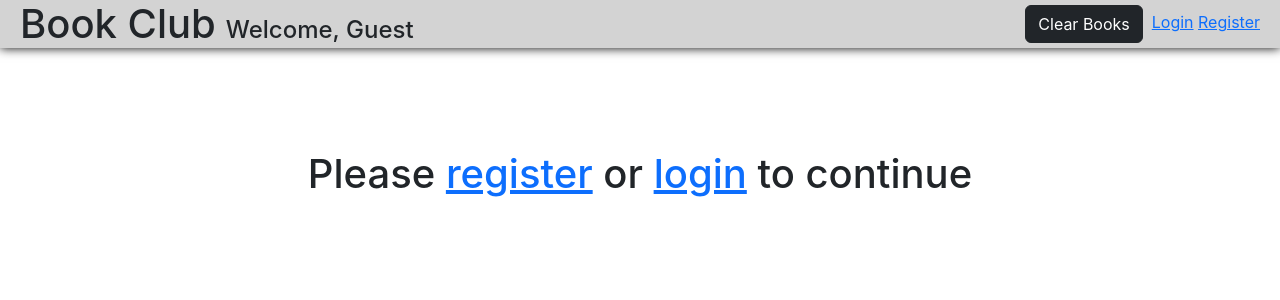
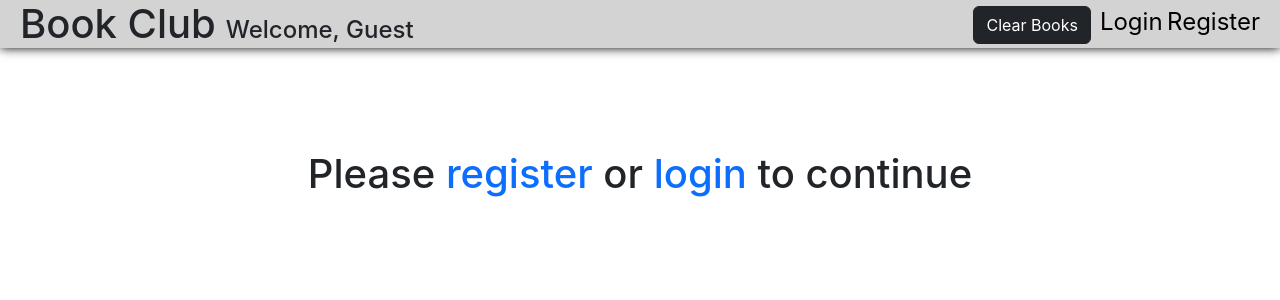
Before and after one commit to tylerwertman/bookClub, a React (Create React App) app in the folder client/: page / in a window 1280 px wide. Shown: the top 300 px of the page. Built offline with nearby package versions, Linux system fonts and the light colour scheme.

Commit message:
just need to private dash?

```diff
--- a/client/src/App.css
+++ b/client/src/App.css
@@ -66,10 +66,16 @@ nav ul {
   list-style: none;
   gap: 50px
 }
-nav ul a {
+nav ul a, nav a {
   text-decoration: none;
+  color: black;
+  font-size: 1.5rem;
 }
 
 .hide {
   display: none;
 }
+
+a {
+  text-decoration: none;
+}
--- a/client/src/App.js
+++ b/client/src/App.js
@@ -19,6 +19,8 @@ function App() {
   const [welcome, setWelcome] = useState()
   const [count, setCount] = useState(0)
   const [user, setUser] = useState()
+  const [favoritedBy, setFavoritedBy] = useState([])
+  const [booksFavorited, setBooksFavorited] = useState([])
   const cookieValue = Cookies.get('userToken');
 
   useEffect(() => {
@@ -28,6 +30,7 @@ function App() {
     if(cookieValue){
       setWelcome(jwtdecode(cookieValue).firstName + " " + jwtdecode(cookieValue).lastName)
       setUser(jwtdecode(cookieValue))
+      console.log(jwtdecode(cookieValue))
       setLoggedIn(true)
     }else{
       setWelcome("Guest")
@@ -36,14 +39,14 @@ function App() {
   // console.log(`user`, user)
   return (
     <div className="App">
-      <Nav cookieValue={cookieValue} user={user} setUser={setUser} welcome={welcome} setWelcome={setWelcome} loggedIn={loggedIn} setLoggedIn={setLoggedIn} count={count} setCount={setCount}/>
+      <Nav cookieValue={cookieValue} user={user} setUser={setUser} welcome={welcome} setWelcome={setWelcome} loggedIn={loggedIn} setLoggedIn={setLoggedIn} count={count} setCount={setCount} booksFavorited={booksFavorited} setBooksFavorited={setBooksFavorited}/>
       <Routes>
         <Route path="/" element={<Home/>}/>
-        <Route path="/dashboard" element={<Dashboard cookieValue={cookieValue} user={user} count={count} setCount={setCount}/>}/>
+        <Route path="/dashboard" element={<Dashboard cookieValue={cookieValue} user={user} count={count} setCount={setCount} favoritedBy={favoritedBy} setFavoritedBy={setFavoritedBy} booksFavorited={booksFavorited} setBooksFavorited={setBooksFavorited}/>}/>
         <Route path="/login" element={<LoginForm count={count} setCount={setCount} setWelcome={setWelcome} cookieValue={cookieValue} />}/>
         <Route path="/register" element={<RegisterForm count={count} setCount={setCount}/>}/>
-        <Route path="/books/:id" element={<BookDetail welcome={welcome} user={user}/>}/>
-        <Route path="/users/:id" element={<UserDetail welcome={welcome} setWelcome={setWelcome} count={count} setCount={setCount} user={user} setLoggedIn={setLoggedIn}/>}/>
+        <Route path="/books/:id" element={<BookDetail welcome={welcome} user={user} favoritedBy={favoritedBy} setFavoritedBy={setFavoritedBy} booksFavorited={booksFavorited} setBooksFavorited={setBooksFavorited}/>}/>
+        <Route path="/users/:id" element={<UserDetail welcome={welcome} setWelcome={setWelcome} count={count} setCount={setCount} user={user} setLoggedIn={setLoggedIn} booksFavorited={booksFavorited} setBooksFavorited={setBooksFavorited}/>}/>
         <Route path="/books/:id/edit" element={<EditBook/>}/>
         <Route path="/users/undefined" element={<UserNotFound/>}/>
         <Route path="*" element={<NotFound/>}/>
--- a/client/src/components/BookDetail.jsx
+++ b/client/src/components/BookDetail.jsx
@@ -3,12 +3,10 @@ import axios from 'axios'
 import {useParams, useNavigate} from 'react-router-dom'
 
 const BookDetail = (props) => {
-    const {welcome, user} = props
+    const {welcome, user, favoritedBy, setFavoritedBy, booksFavorited, setBooksFavorited} = props
     const {id} = useParams()
     const navigate = useNavigate();
     const [oneBook, setOneBook] = useState({})
-    const [favoritedBy, setFavoritedBy] = useState([])
-    const [booksFavorited, setBooksFavorited] = useState([])
     const [filteredFavs, setFilteredFavs] = useState([])
     const hideFav = "btn btn-success"
     const hideUnfav = "btn btn-danger"
@@ -19,7 +17,7 @@ const BookDetail = (props) => {
         .then(res=>{
             setOneBook(res.data.book)
             setFavoritedBy([...res.data.book.favoritedBy])
-            console.log(`bDetail favoritedBy`, res.data.book.favoritedBy)
+            // console.log(`bDetail favoritedBy`, res.data.book.favoritedBy)
             // console.log(`useeffect booksFavorited res`, res.data.book)
             // console.log(`useeffect favs`, favoritedBy)
 
@@ -48,7 +46,7 @@ const BookDetail = (props) => {
         // console.log(oneBook)
         console.log(user)
         if(!favoritedBy?.includes(welcome)){
-            console.log(`favorite fn 1`, favoritedBy)
+            // console.log(`favorite fn 1`, favoritedBy)
             favoritedBy?.push(welcome)
 
             //put to books object
@@ -61,7 +59,7 @@ const BookDetail = (props) => {
             console.log(`book favorite fn 2`, favoritedBy)
 
             // put to user object
-            axios.put(`http://localhost:8000/api/users/${user._id}`, {booksFavorited: booksFavorited})
+            axios.put(`http://localhost:8000/api/users/${user?._id}`, {booksFavorited: booksFavorited})
             .then(res=>{
                 console.log(`user fav success?`, `favorites`, booksFavorited)
             })
--- a/client/src/components/Dashboard.jsx
+++ b/client/src/components/Dashboard.jsx
@@ -9,13 +9,12 @@ import jwtdecode from 'jwt-decode'
 // adding consecutive books makes consecutive favs...fix that.
 
 const Dashboard = (props) => {
-    const {cookieValue, user, count, setCount} = props
+    const {cookieValue, user, count, setCount, favoritedBy, setFavoritedBy, booksFavorited, setBooksFavorited} = props
     const navigate = useNavigate();
     const [bookList, setBookList] = useState([])
     const [oneBook, setOneBook] = useState({title: "", author: ""})
     const [errors, setErrors] = useState({})
-    const [favoritedBy, setFavoritedBy] = useState([])
-    const [booksFavorited, setBooksFavorited] = useState([])
+
 
     useEffect(() => {
         axios.get(`http://localhost:8000/api/books`)
@@ -47,7 +46,7 @@ const Dashboard = (props) => {
 
             // after posting book to DB, set the favoritedBy and booksFavorited to put those to the book and user objects
             favoritedBy.push(jwtdecode(cookieValue).firstName + " " + jwtdecode(cookieValue).lastName)                                          // works
-            // setFavoritedBy([...favoritedBy, (jwtdecode(cookieValue).firstName + " " + jwtdecode(cookieValue).lastName)])                     //doesnt work?
+            // setFavoritedBy([(jwtdecode(cookieValue).firstName + " " + jwtdecode(cookieValue).lastName)])                     //doesnt work?
             booksFavorited.push(res.data.book.title)
             // setBooksFavorited([...booksFavorited, res.data.book.title])                                                                                           //doesn't retain next entry on userdetail page
 
@@ -124,7 +123,7 @@ const Dashboard = (props) => {
                     {
                         bookList.map((book, index) => {
                             return <div key={index}>
-                                <Link to={`/books/${book?._id}`}>{book?.title}</Link>
+                                <Link to={`/books/${book?._id}`}>{book?.title} by {book?.author}</Link>
                                 {bookList[index]?.addedBy?._id ? <p>(added by <Link to={`/users/${bookList[index]?.addedBy?._id}`}>{book?.addedBy?.firstName} {book?.addedBy?.lastName}</Link>)</p> : <p>(added by Deleted User)</p>}
                             </div>
                         })
--- a/client/src/components/Nav.jsx
+++ b/client/src/components/Nav.jsx
@@ -5,7 +5,7 @@ import jwtdecode from 'jwt-decode'
 
 
 const Nav = (props) => {
-    const {cookieValue, user, setUser, welcome, setWelcome, loggedIn, setLoggedIn, setCount, count} = props
+    const {cookieValue, user, setUser, welcome, setWelcome, loggedIn, setLoggedIn, setCount, count, booksFavorited, setBooksFavorited} = props
 
     const navigate = useNavigate()
 
@@ -19,6 +19,14 @@ const Nav = (props) => {
         axios.delete(`http://localhost:8000/api/books/`)
         .then(res=>{
             setCount(count+1)
+            setBooksFavorited([])
+            console.log(user._id)
+            axios.put(`http://localhost:8000/api/users/${user._id}`, {booksFavorited: booksFavorited})
+            .then(res=>{
+                console.log(`success clearing favs in user on clearBooks`, `favorites`, booksFavorited)
+                // setBooksFavorited([...booksFavorited])
+            })
+            .catch(err=>console.log(`errer clearing favs in user on clearBooks`, `favorites`, booksFavorited))
         })
         .catch(err=>console.log(err))
     }
--- a/client/src/components/UserDetail.jsx
+++ b/client/src/components/UserDetail.jsx
@@ -4,8 +4,8 @@ import {useParams, useNavigate} from 'react-router-dom'
 
 const UserDetail = (props) => {
     const {id} = useParams()
-    const {welcome, setWelcome, count, setCount, user, setLoggedIn} = props
-    const [booksFavorited, setBooksFavorited] = useState([])
+    const {welcome, setWelcome, count, setCount, user, setLoggedIn, booksFavorited, setBooksFavorited} = props
+    // const [booksFavorited, setBooksFavorited] = useState([])
     const navigate = useNavigate();
     const [oneUser, setOneUser] = useState({})
     // const [favs, setFavs] = useState([])
@@ -53,7 +53,7 @@ const UserDetail = (props) => {
             <h4>Favorite Books:</h4>
             {
                 oneUser?.booksFavorited?.map((favs, i)=>{
-                    return <h5 key={i}>{favs}</h5>
+                    return <h6 key={i}>{favs}</h6>
 
                 })
             }
```
